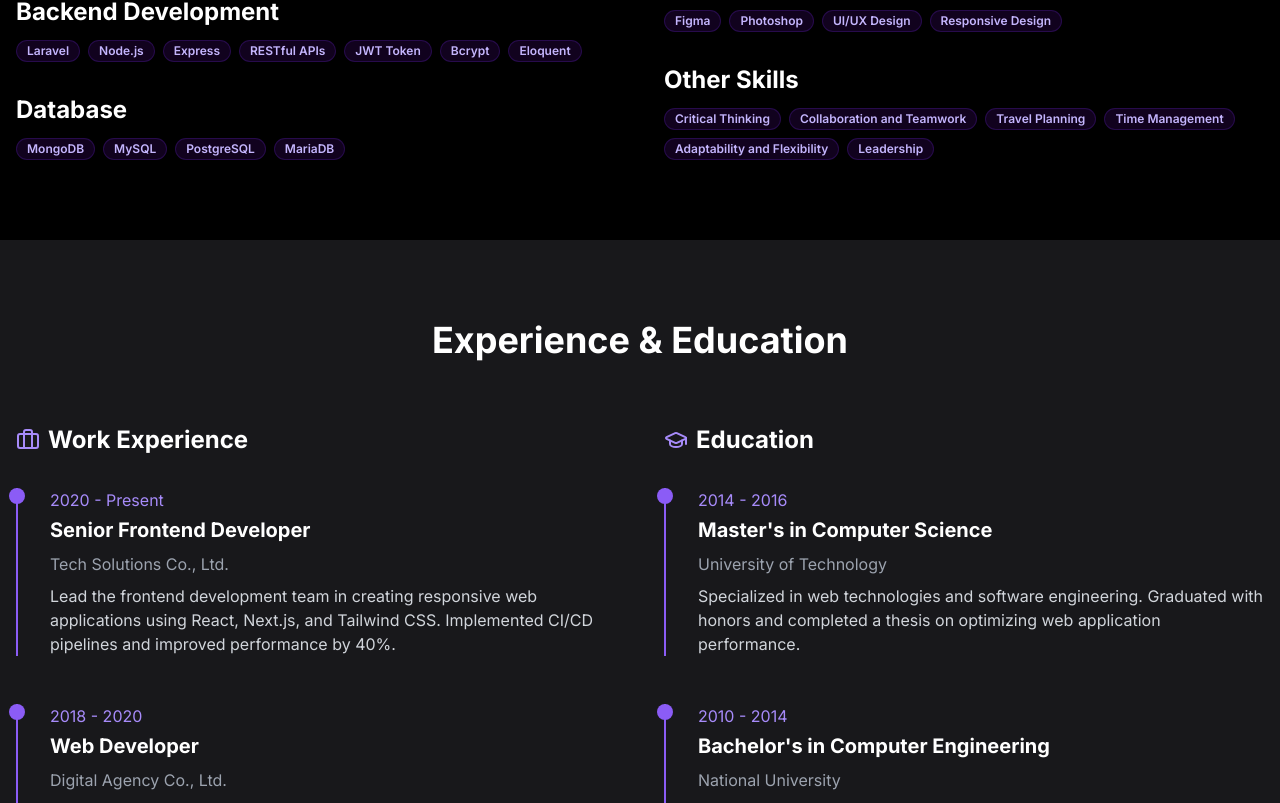
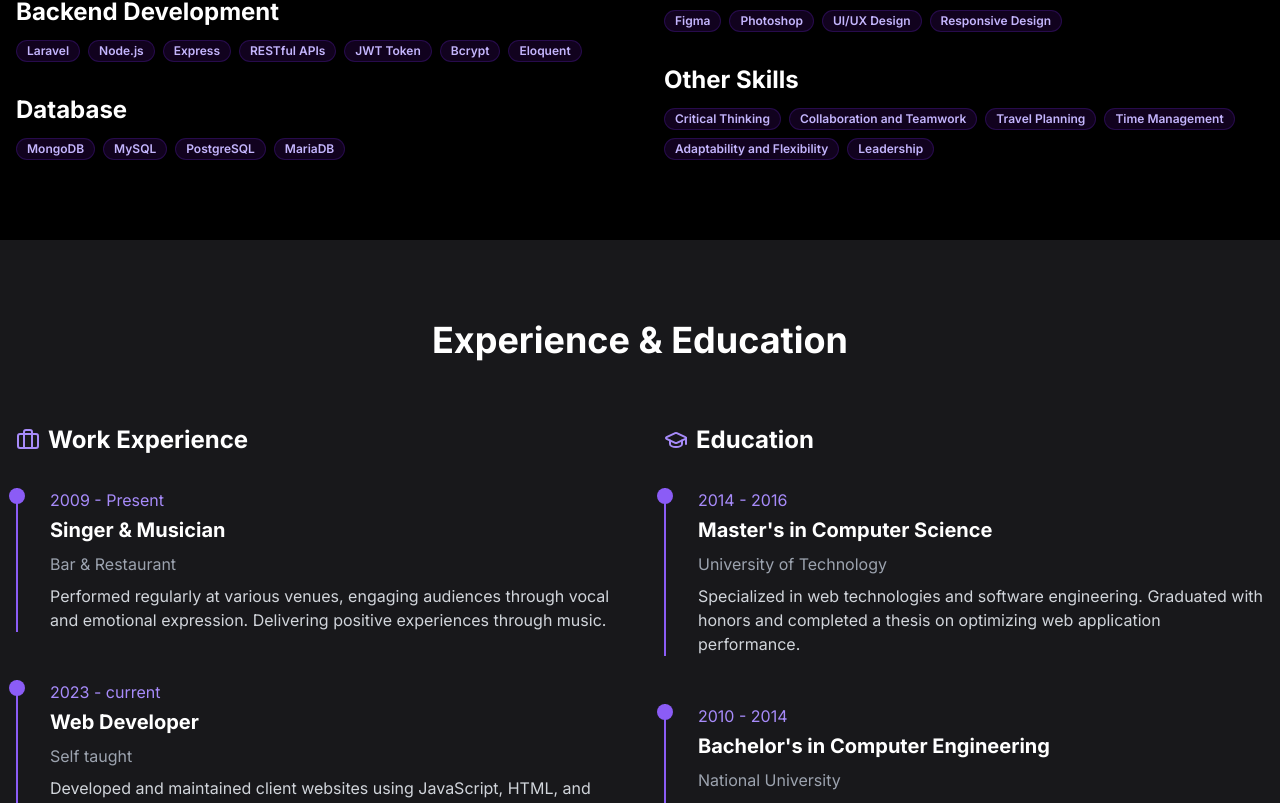
Before and after one commit to TinnTinnn/next-cv, a Next.js app in the folder next-cv/: page / in a window 1280 px wide. Shown: the part 1988-2791 px from the top of the page. Built offline with nearby package versions, Linux system fonts and the light colour scheme.

Commit message:
Update experience part

```diff
--- a/next-cv/app/page.tsx
+++ b/next-cv/app/page.tsx
@@ -464,12 +464,12 @@ export default function Home() {
                 <RevealCard>
                   <div className="relative pl-8 border-l-2 border-purple-500">
                     <div className="absolute -left-[9px] top-0 w-4 h-4 rounded-full bg-purple-500"></div>
-                    <div className="mb-1 text-purple-600 dark:text-purple-400">2020 - Present</div>
-                    <h4 className="text-xl font-bold mb-2">Senior Frontend Developer</h4>
-                    <p className="text-zinc-500 dark:text-gray-400 mb-2">Tech Solutions Co., Ltd.</p>
+                    <div className="mb-1 text-purple-600 dark:text-purple-400">2009 - Present</div>
+                    <h4 className="text-xl font-bold mb-2">Singer & Musician</h4>
+                    <p className="text-zinc-500 dark:text-gray-400 mb-2">Bar & Restaurant</p>
                     <p className="text-zinc-700 dark:text-gray-300">
-                      Lead the frontend development team in creating responsive web applications using React, Next.js,
-                      and Tailwind CSS. Implemented CI/CD pipelines and improved performance by 40%.
+                      Performed regularly at various venues, engaging audiences through vocal and emotional expression.
+                      Delivering positive experiences through music.
                     </p>
                   </div>
                 </RevealCard>
@@ -477,9 +477,9 @@ export default function Home() {
                 <RevealCard>
                   <div className="relative pl-8 border-l-2 border-purple-500">
                     <div className="absolute -left-[9px] top-0 w-4 h-4 rounded-full bg-purple-500"></div>
-                    <div className="mb-1 text-purple-600 dark:text-purple-400">2018 - 2020</div>
+                    <div className="mb-1 text-purple-600 dark:text-purple-400">2023 - current</div>
                     <h4 className="text-xl font-bold mb-2">Web Developer</h4>
-                    <p className="text-zinc-500 dark:text-gray-400 mb-2">Digital Agency Co., Ltd.</p>
+                    <p className="text-zinc-500 dark:text-gray-400 mb-2">Self taught</p>
                     <p className="text-zinc-700 dark:text-gray-300">
                       Developed and maintained client websites using JavaScript, HTML, and CSS. Collaborated with
                       designers to implement responsive designs and interactive features.
@@ -490,12 +490,12 @@ export default function Home() {
                 <RevealCard>
                   <div className="relative pl-8 border-l-2 border-purple-500">
                     <div className="absolute -left-[9px] top-0 w-4 h-4 rounded-full bg-purple-500"></div>
-                    <div className="mb-1 text-purple-600 dark:text-purple-400">2016 - 2018</div>
-                    <h4 className="text-xl font-bold mb-2">Junior Developer</h4>
-                    <p className="text-zinc-500 dark:text-gray-400 mb-2">Startup Inc.</p>
+                    <div className="mb-1 text-purple-600 dark:text-purple-400">2021 - 2023</div>
+                    <h4 className="text-xl font-bold mb-2">Sale</h4>
+                    <p className="text-zinc-500 dark:text-gray-400 mb-2">Hooth</p>
                     <p className="text-zinc-700 dark:text-gray-300">
-                      Assisted in developing web applications and implementing new features. Learned modern web
-                      development practices and collaborated with senior developers.
+                      Presented engaging product information to customers, asked the right questions to understand thier needs and
+                      helped guide them to the best solution.
                     </p>
                   </div>
                 </RevealCard>
@@ -722,7 +722,7 @@ export default function Home() {
                     <MapPin className="mr-4 text-purple-600 dark:text-purple-400 mt-1" size={20} />
                     <div>
                       <h4 className="font-bold">Location</h4>
-                      <p className="text-zinc-700 dark:text-gray-300">Bangkok, Thailand</p>
+                      <p className="text-zinc-700 dark:text-gray-300">Bangken, Bangkok</p>
                     </div>
                   </div>
 
@@ -730,7 +730,7 @@ export default function Home() {
                     <Mail className="mr-4 text-purple-600 dark:text-purple-400 mt-1" size={20} />
                     <div>
                       <h4 className="font-bold">Email</h4>
-                      <p className="text-zinc-700 dark:text-gray-300">john@example.com</p>
+                      <p className="text-zinc-700 dark:text-gray-300">cronusarm@gmail.com</p>
                     </div>
                   </div>
 
@@ -738,7 +738,7 @@ export default function Home() {
                     <Phone className="mr-4 text-purple-600 dark:text-purple-400 mt-1" size={20} />
                     <div>
                       <h4 className="font-bold">Phone</h4>
-                      <p className="text-zinc-700 dark:text-gray-300">+66 123 456 789</p>
+                      <p className="text-zinc-700 dark:text-gray-300">+66 860 044 473</p>
                     </div>
                   </div>
                 </div>
```
